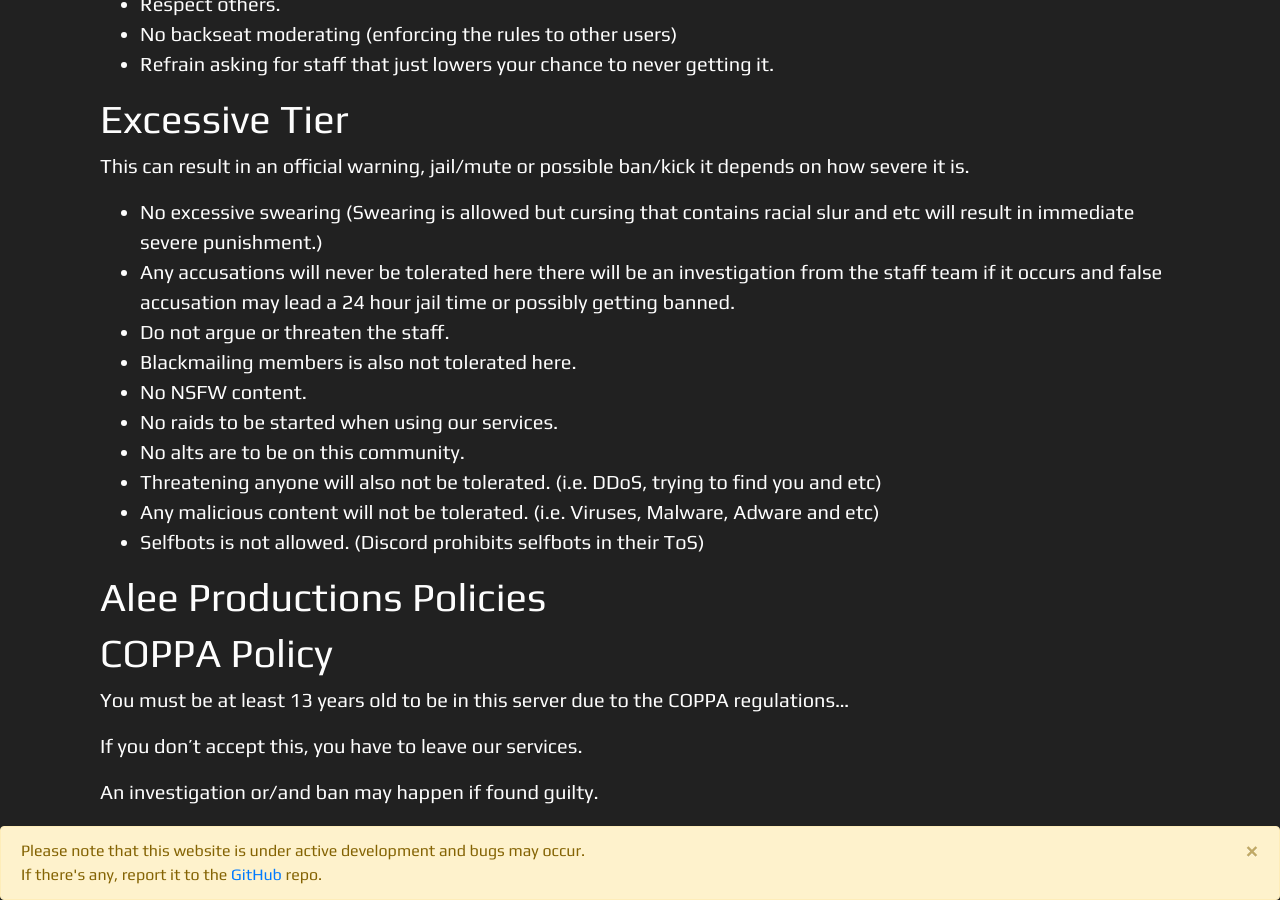
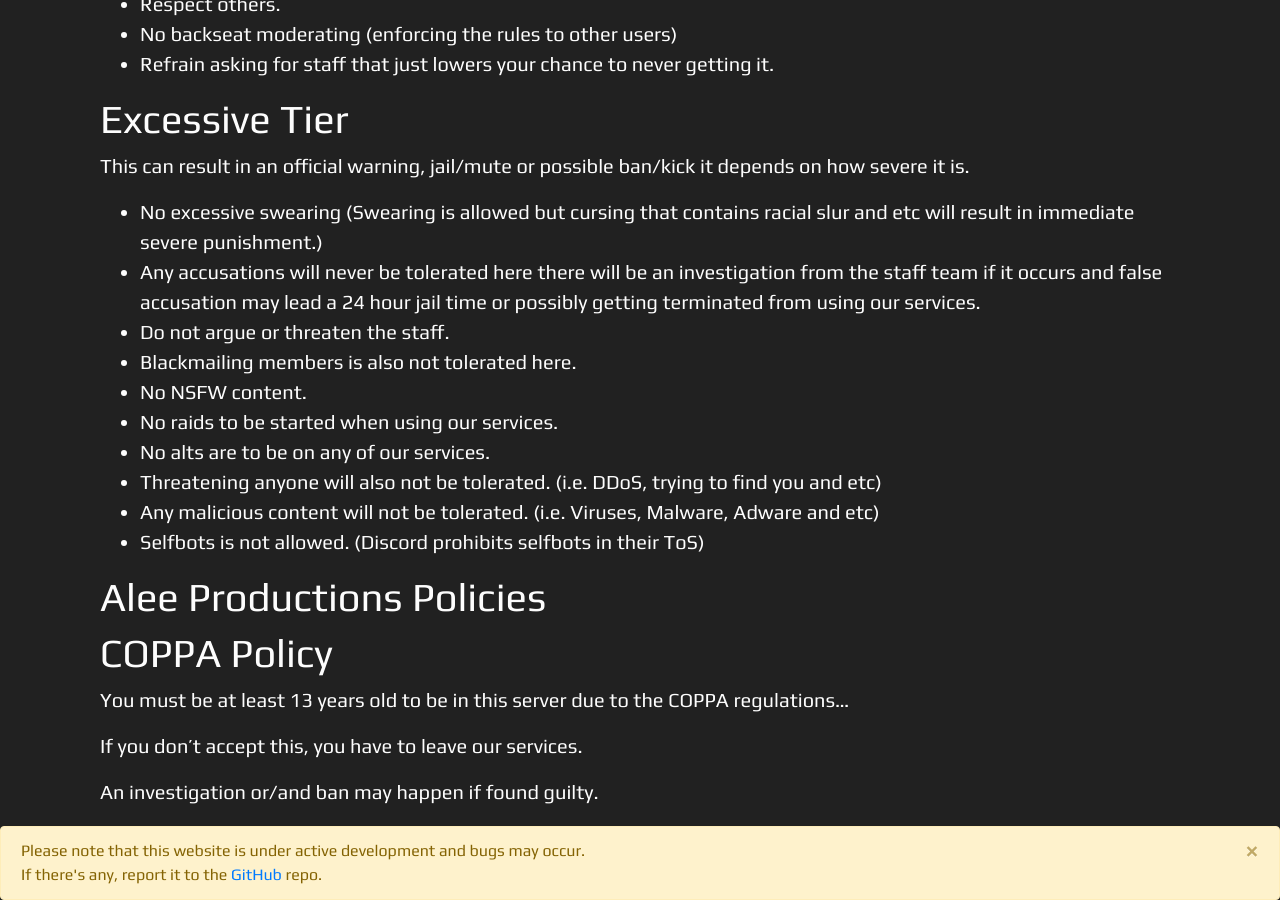
Before and after one commit to alee14-projects/website, a Jekyll site: the page built from tos.html, in a window 1280 px wide and 900 px high, scrolled down 569 px. Built offline with Jekyll 4.4.1, drawn with Linux system fonts in a browser that asks for light colours; nearby versions of some CDN libraries.

Commit message:
More changes to ToS

```diff
--- a/tos.html
+++ b/tos.html
@@ -39,12 +39,12 @@
         <p>This can result in an official warning, jail/mute or possible ban/kick it depends on how severe it is.</p>
         <ul>
             <li>No excessive swearing (Swearing is allowed but cursing that contains racial slur and etc will result in immediate severe punishment.)</li>
-            <li>Any accusations will never be tolerated here there will be an investigation from the staff team if it occurs and false accusation may lead a 24 hour jail time or possibly getting banned.</li>
+            <li>Any accusations will never be tolerated here there will be an investigation from the staff team if it occurs and false accusation may lead a 24 hour jail time or possibly getting terminated from using our services.</li>
             <li>Do not argue or threaten the staff.</li>
             <li>Blackmailing members is also not tolerated here.</li>
             <li>No NSFW content.</li>
             <li>No raids to be started when using our services.</li>
-            <li>No alts are to be on this community.</li>
+            <li>No alts are to be on any of our services.</li>
             <li>Threatening anyone will also not be tolerated. (i.e. DDoS, trying to find you and etc)</li>
             <li>Any malicious content will not be tolerated. (i.e. Viruses, Malware, Adware and etc)</li>
             <li>Selfbots is not allowed. (Discord prohibits selfbots in their ToS)</li>
```
